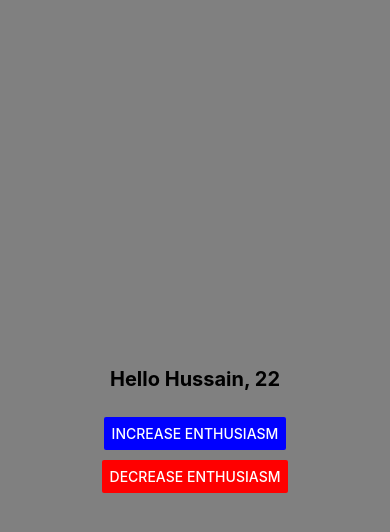
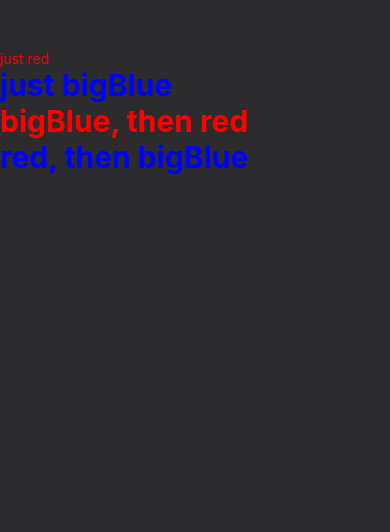
Before and after one commit to Hussain-hamim/Taskly, a React Native app: screen / in a window 390 px wide. Shown: the top 532 px of the page. Built offline with nearby package versions, Linux system fonts and the light colour scheme.

Commit message:
stylings

```diff
--- a/App.js
+++ b/App.js
@@ -1,6 +1,7 @@
 import React from "react";
 import { Alert, Button, Text, View } from "react-native";
 import Hello from "./components/Hello";
+import Styles from "./components/Styles";
 
 const YourApp = () => {
   let x = 1;
@@ -10,13 +11,15 @@ const YourApp = () => {
   return (
     <View
       style={{
-        backgroundColor: "gray",
+        backgroundColor: "#2c2c2e",
         flex: 1,
+
         //   justifyContent: "center",
         //   alignItems: "center",
       }}
     >
-      <Hello name="Hussain" age={22} />
+      {/* <Hello name="Hussain" age={22} /> */}
+      <Styles />
     </View>
   );
 };
--- /dev/null
+++ b/components/Styles.js
@@ -0,0 +1,29 @@
+import React from "react";
+import { StyleSheet, Text, View } from "react-native";
+
+const Styles = () => {
+  return (
+    <View style={styles.container}>
+      <Text style={styles.red}>just red</Text>
+      <Text style={styles.bigBlue}>just bigBlue</Text>
+      <Text style={[styles.bigBlue, styles.red]}>bigBlue, then red</Text>
+      <Text style={[styles.red, styles.bigBlue]}>red, then bigBlue</Text>
+    </View>
+  );
+};
+
+const styles = StyleSheet.create({
+  container: {
+    marginTop: 50,
+  },
+  bigBlue: {
+    color: "blue",
+    fontWeight: "bold",
+    fontSize: 30,
+  },
+  red: {
+    color: "red",
+  },
+});
+
+export default Styles;
```
